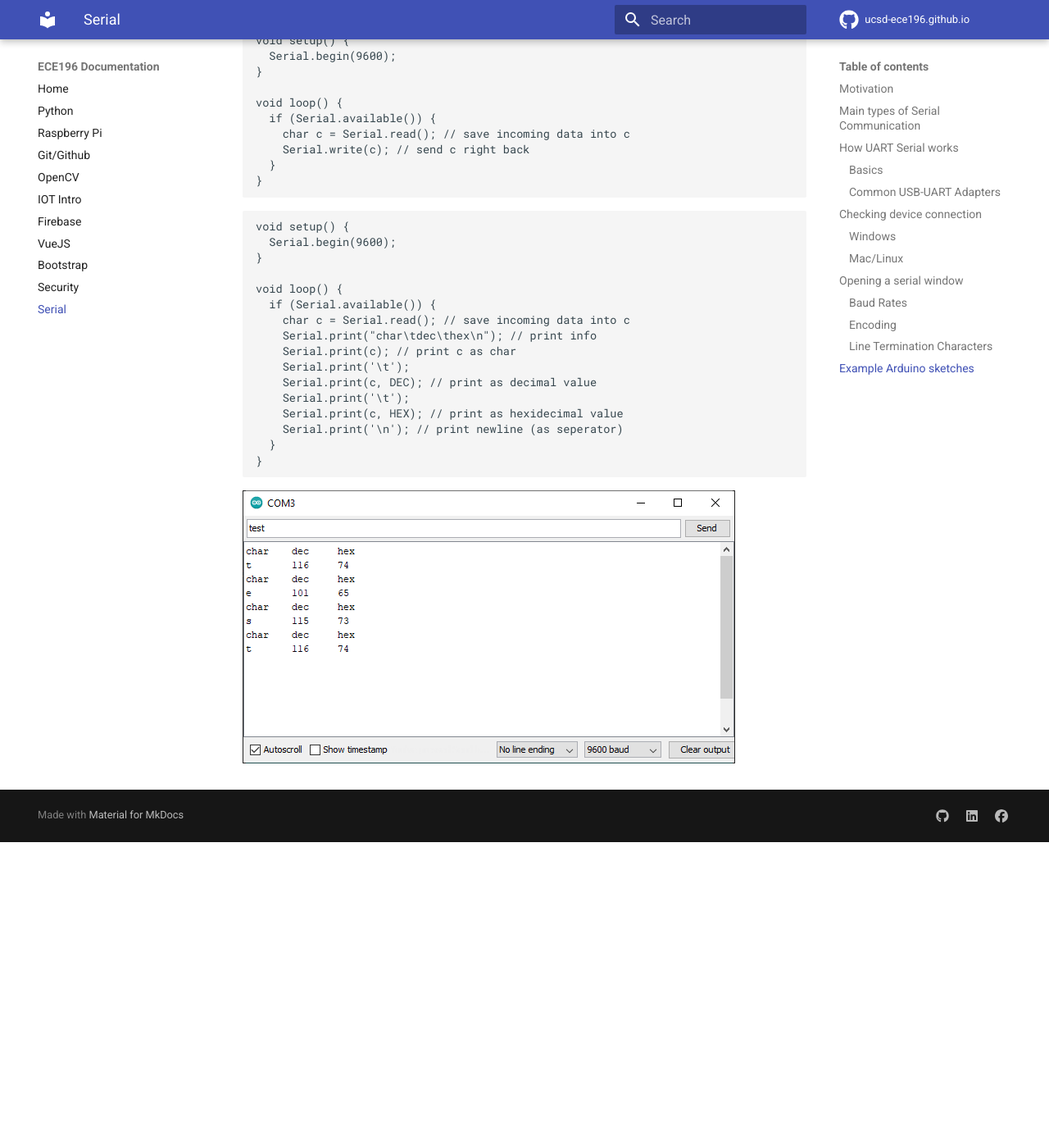
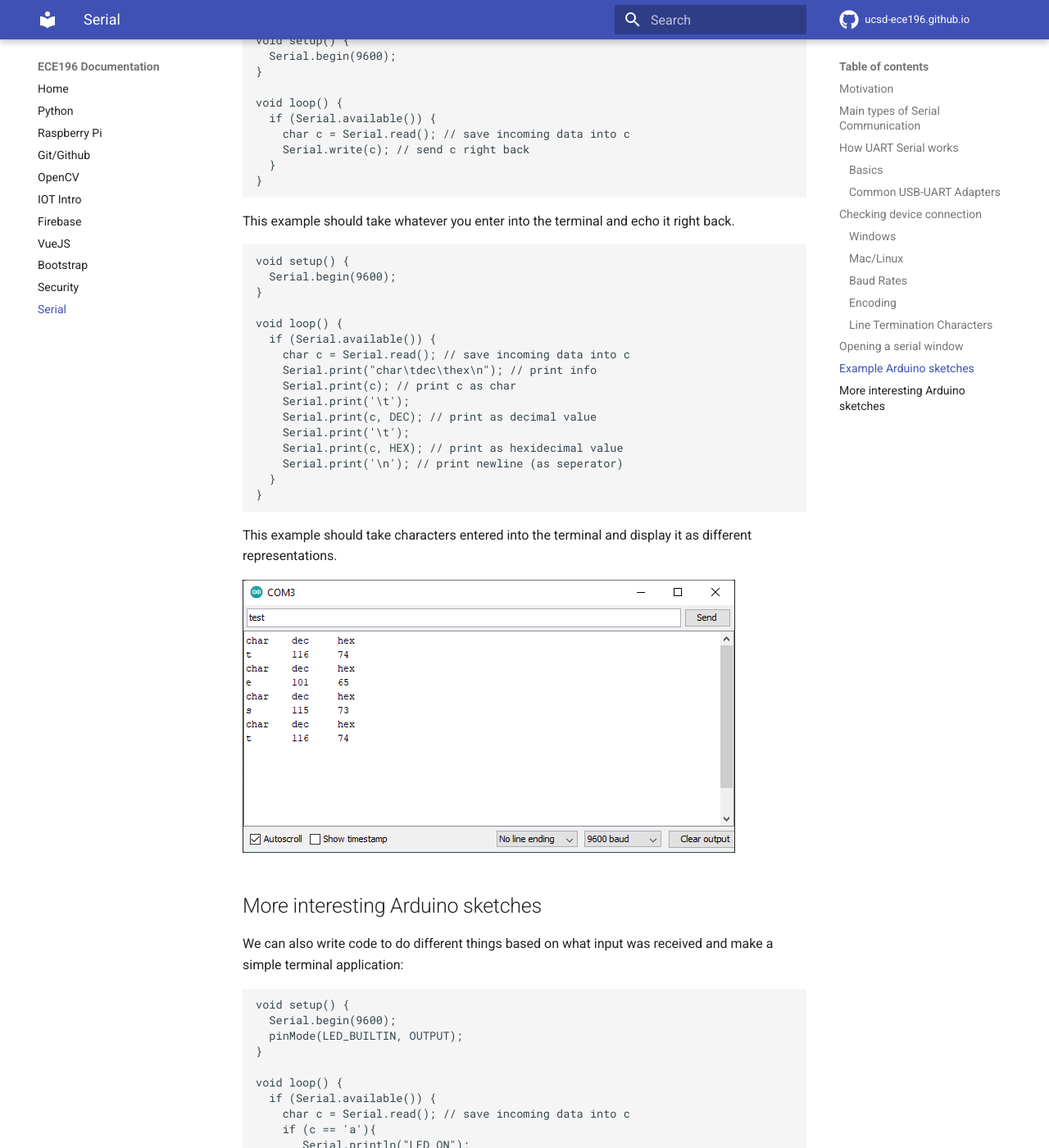
Before and after one commit to ucsd-ece196/ucsd-ece196.github.io, an MkDocs documentation site: the page built from docs/serial.md, in a window 1280 px wide and 1400 px high, scrolled down 5311 px. Shown: the whole window at 82% size. Built offline with MkDocs 1.6.1 and Material for MkDocs 9.7.7, drawn with Linux system fonts in a browser that asks for light colours; comment, search, counter and statistics services are not loaded; before the commit the page ends 6338 px from its top, so only the background shows below that; some of the changed text lies outside the part shown.

Commit message:
add more examples

````diff
--- a/docs/serial.md
+++ b/docs/serial.md
@@ -124,6 +114,16 @@
 
 The Arduino serial monitor also allows us to choose which line termination to use.
 
+## Opening a serial window
+
+The easiest way to get started is using Arduino IDE. Under *Tools > Port* select the correct device found earlier. Usually there will only be one entry, or it will be obvious which is correct, unless you have many serial devices attached to the computer for some reason.
+
+Then open *Serial Monitor*.
+
+![img](img/serial_arduino_com_port.png)
+
+On an "empty" Arduino this probably won't do anything, so we need to upload a sketch that will help us test the connection by sending some sort of feedback.
+
 ## Example Arduino sketches
 
 To run these examples, set the serial monitor baud rate to the appropriate value of 9600.
@@ -140,6 +140,8 @@
   }
 }
 ```
+
+This example should take whatever you enter into the terminal and echo it right back.
 
 ```
 void setup() {
@@ -159,4 +161,38 @@
   }
 }
 ```
+
+This example should take characters entered into the terminal and display it as different representations.
+
 ![img](img/serial_arduino_monitor_1.png)
+
+
+## More interesting Arduino sketches
+
+We can also write code to do different things based on what input was received and make a simple terminal application:
+
+```
+void setup() {
+  Serial.begin(9600);
+  pinMode(LED_BUILTIN, OUTPUT);
+}
+
+void loop() {
+  if (Serial.available()) {
+    char c = Serial.read(); // save incoming data into c
+    if (c == 'a'){
+       Serial.println("LED ON");
+       digitalWrite(LED_BUILTIN, HIGH); // turn the LED on
+    }
+    else if (c == 'x'){
+       Serial.println("LED OFF");
+       digitalWrite(LED_BUILTIN, LOW); // turn the LED off
+    }
+    else{
+      Serial.println("unknown command");
+    }
+  }
+}
+```
+
+This example should read the input, and turn on or off the Arduino bulit-in LED (wired to pin 13) if it recieved `a` or `x` respectively.
````
Also changed, not shown: other parts of docs/serial.md (+0 -10 lines).
